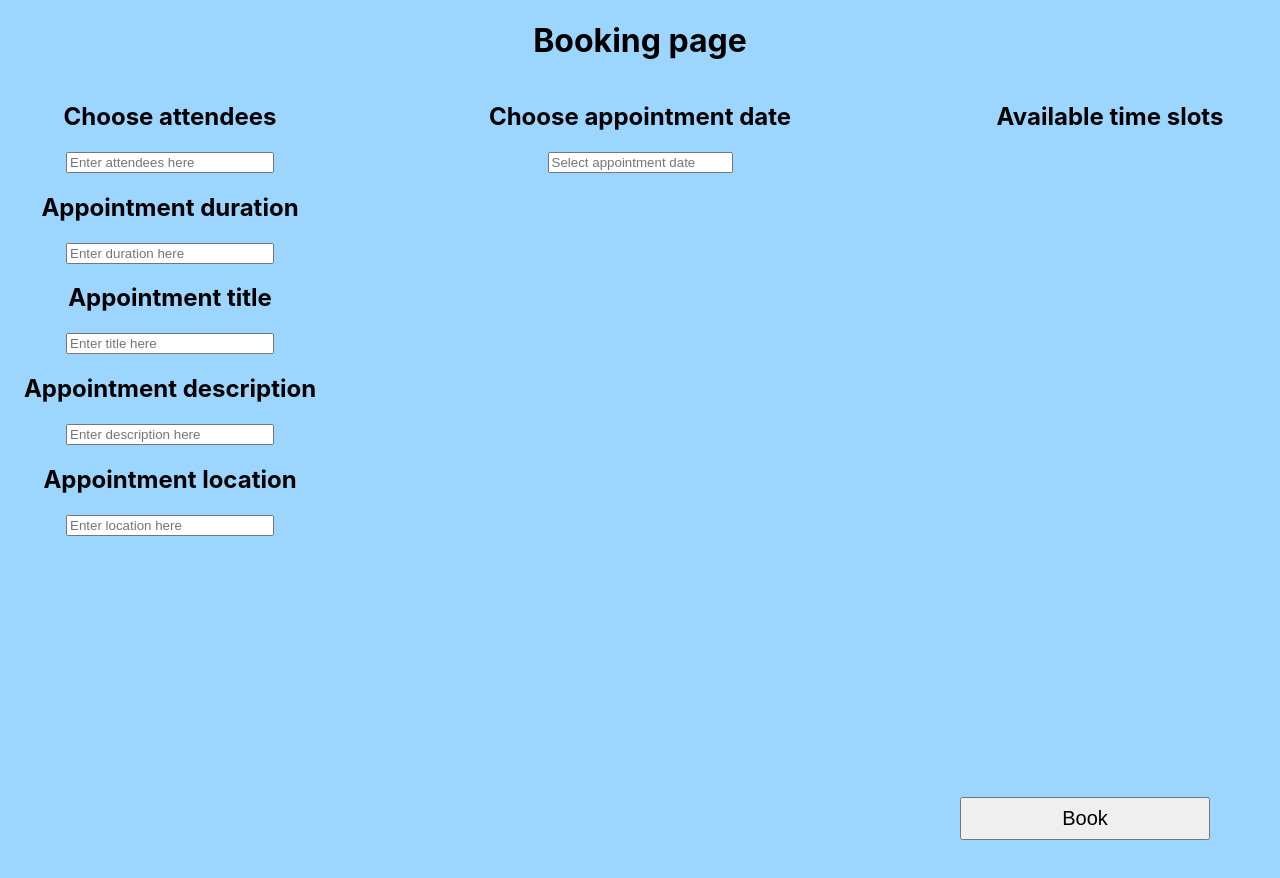
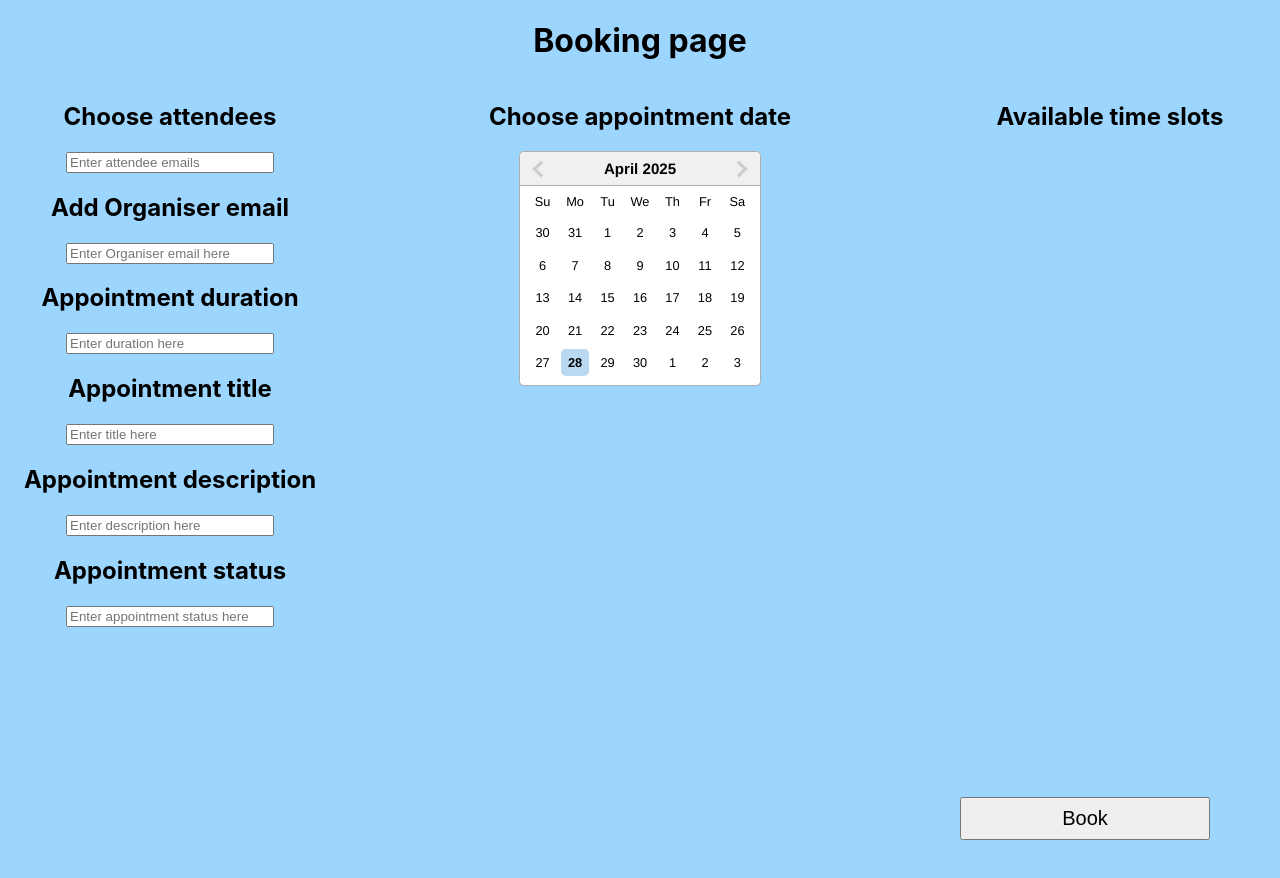
Before and after one commit to Amenawon/Appointment-Based-Scheduling-UI, a React (Create React App) app in the folder frontend/: page / in a window 1280 px wide. Shown: the top 878 px of the page. Built offline with nearby package versions, Linux system fonts and the light colour scheme; no server answers.

Commit message:
Change BookingPage.jsx so that an appointment can be booked from the UI.

```diff
--- a/frontend/src/api/bookingService.js
+++ b/frontend/src/api/bookingService.js
@@ -1,4 +1,4 @@
-import apiClient from './client'; // Import from your centralized config
+import apiClient from './client';
 
 const BookingService = {
   async getAppointments() {
@@ -13,9 +13,7 @@ const BookingService = {
 
   async createAppointment(appointmentData) {
     try {
-      console.log("Would send to API:", appointmentData);
-      return { success: true, appointmentData }; // Mock response
-      const response = await apiClient.post('/appointments', appointmentData);
+      const response = await apiClient.post('/api/Appointment', appointmentData);
       return response.data;
     } catch (error) {
       if (error.response) {
@@ -29,7 +27,6 @@ const BookingService = {
       }
     }
   }
-  // ... other methods
 };
 
 export default BookingService;
--- a/frontend/src/api/client.js
+++ b/frontend/src/api/client.js
@@ -1,7 +1,7 @@
 import axios from 'axios';
 
 const apiClient = axios.create({
-  baseURL: process.env.REACT_APP_API_BASE_URL || 'http://localhost:7222',
+  baseURL: process.env.REACT_APP_API_BASE_URL || 'https://localhost:7222',
   headers: {
     'Content-Type': 'application/json'
   }
--- a/frontend/src/pages/BookingPage.jsx
+++ b/frontend/src/pages/BookingPage.jsx
@@ -7,12 +7,14 @@ import BookingService from '../api/bookingService';
 function BookingPage() {
     const [selectedDate, setSelectedDate] = useState(null);
     const [formData, setFormData] = useState({
-        attendees: '',
+        listAttendees: '',
         duration: '',
         title: '',
         description: '',
         location: '',
-        timeSlot: ''
+        timeSlot: '',
+        status: '',
+        organiserEmail: ''
     });
     const [error, setError] = useState('');
 
@@ -29,36 +31,41 @@ function BookingPage() {
             const appointmentData = {
                 date: selectedDate.toISOString().split('T')[0], // Format as YYYY-MM-DD
                 time: formData.timeSlot,
-                attendees: formData.attendees,
+                listAttendees: formData.listAttendees
+                .split(',')
+                .map(email => email.trim())
+                .filter(email => email.length > 0)
+                .map(email => ({
+                    attendeeEmail: email,
+                    role: 'Attendee',
+                    rsvpStatus: 'Accepted'
+                })),
                 durationMinutes: parseInt(formData.duration),
                 title: formData.title,
                 description: formData.description,
-                location: formData.location
+                location: formData.location,
+                status: formData.status,
+                organiserEmail: formData.organiserEmail
             };
 
-            // Call your booking service
-            //const response = await BookingService.createAppointment(appointmentData);
-
-            try {
-            console.log("Test log before API call"); // Check if this appears
+            //Call your booking service
             const response = await BookingService.createAppointment(appointmentData);
-            } catch (err) {
-            console.error("Error:", err); // Check for silent errors
-            }
 
             // Handle success
-            //console.log('Booking successful:', response);
+            console.log('Booking successful:', response);
             alert('Appointment booked successfully!');
 
             // Reset form (optional)
             setSelectedDate(null);
             setFormData({
-                attendees: '',
+                listAttendees: '',
                 duration: '',
                 title: '',
                 description: '',
                 location: '',
-                timeSlot: ''
+                timeSlot: '',
+                status: '',
+                organiserEmail: ''
             });
 
         } catch (err) {
@@ -83,11 +90,25 @@ function BookingPage() {
                 <h2>Choose attendees</h2>
                 <input
                     type="text"
-                    name="attendees"
-                    value={formData.attendees}
+                    name="listAttendees"
+                    value={formData.listAttendees}
+                    onChange={(e) =>{
+                        setFormData(prev => ({
+                            ...prev,
+                            listAttendees: e.target.value
+                        }));
+                    }}
+                    placeholder="Enter attendee emails"
+                    className="attendees-textbox"
+                />
+                <h2>Add Organiser email</h2>
+                <input
+                    type="text"
+                    name="organiserEmail"
+                    value={formData.organiserEmail}
                     onChange={handleInputChange}
-                    placeholder="Enter attendees here"
-                    className="attendees-textbox"
+                    placeholder="Enter Organiser email here"
+                    className="organiser-email-textbox"
                 />
                 <h2>Appointment duration</h2>
                 <input
@@ -116,14 +137,14 @@ function BookingPage() {
                     placeholder="Enter description here"
                     className="appointment-description-textbox"
                 />
-                <h2>Appointment location</h2>
+                <h2>Appointment status</h2>
                 <input
                     type="text"
-                    name="location"
-                    value={formData.location}
+                    name="status"
+                    value={formData.status}
                     onChange={handleInputChange}
-                    placeholder="Enter location here"
-                    className="appointment-location-textbox"
+                    placeholder="Enter appointment status here"
+                    className="appointment-status-textbox"
                 />
             </div>
             <div className="column middle-column">
@@ -131,7 +152,7 @@ function BookingPage() {
                 <DatePicker
                     selected={selectedDate}
                     onChange={(date) => setSelectedDate(date)}
-                    placeholderText="Select appointment date"
+                    inline
                 />
             </div>
             <div className="column right-column">
```
